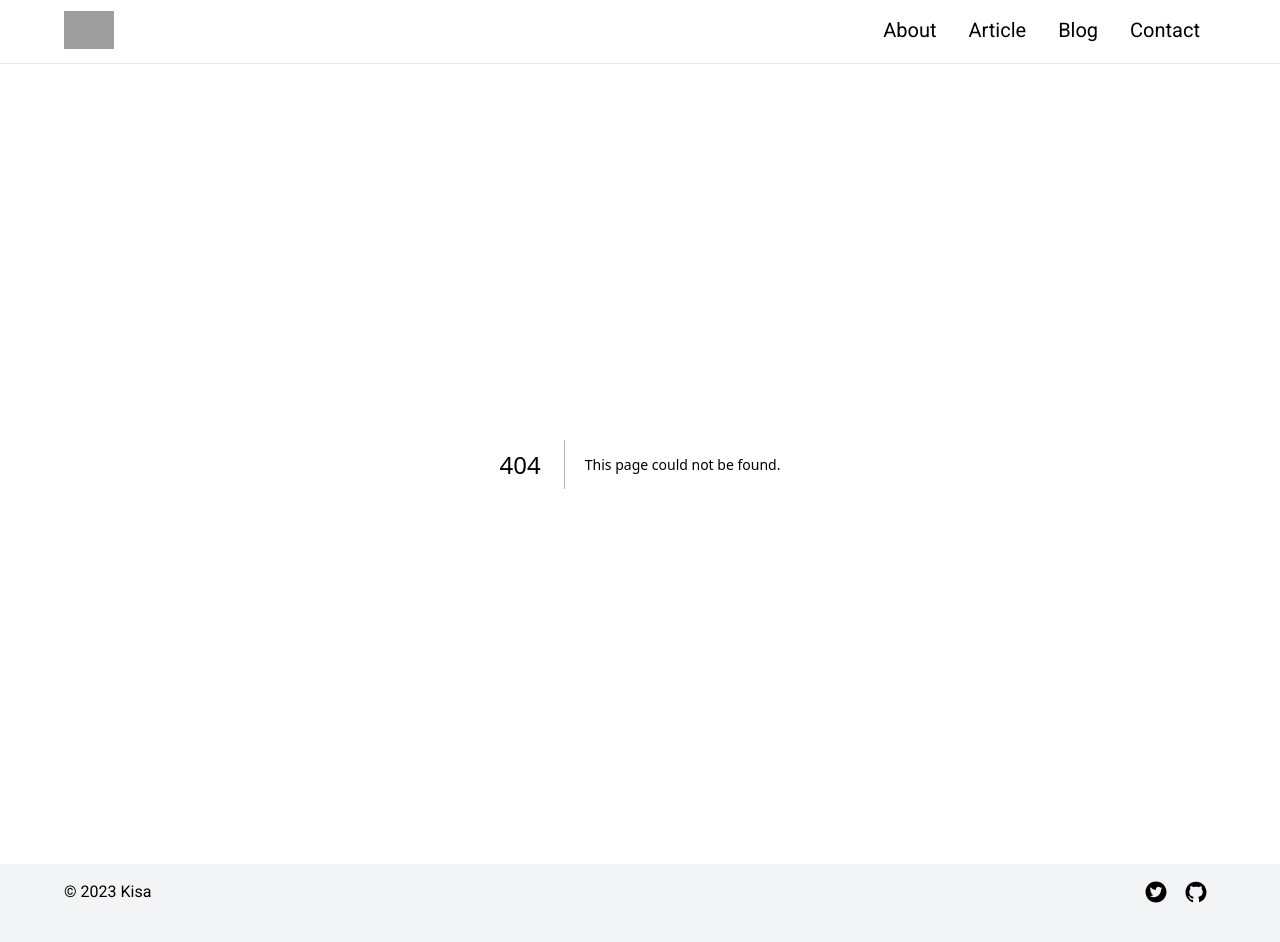
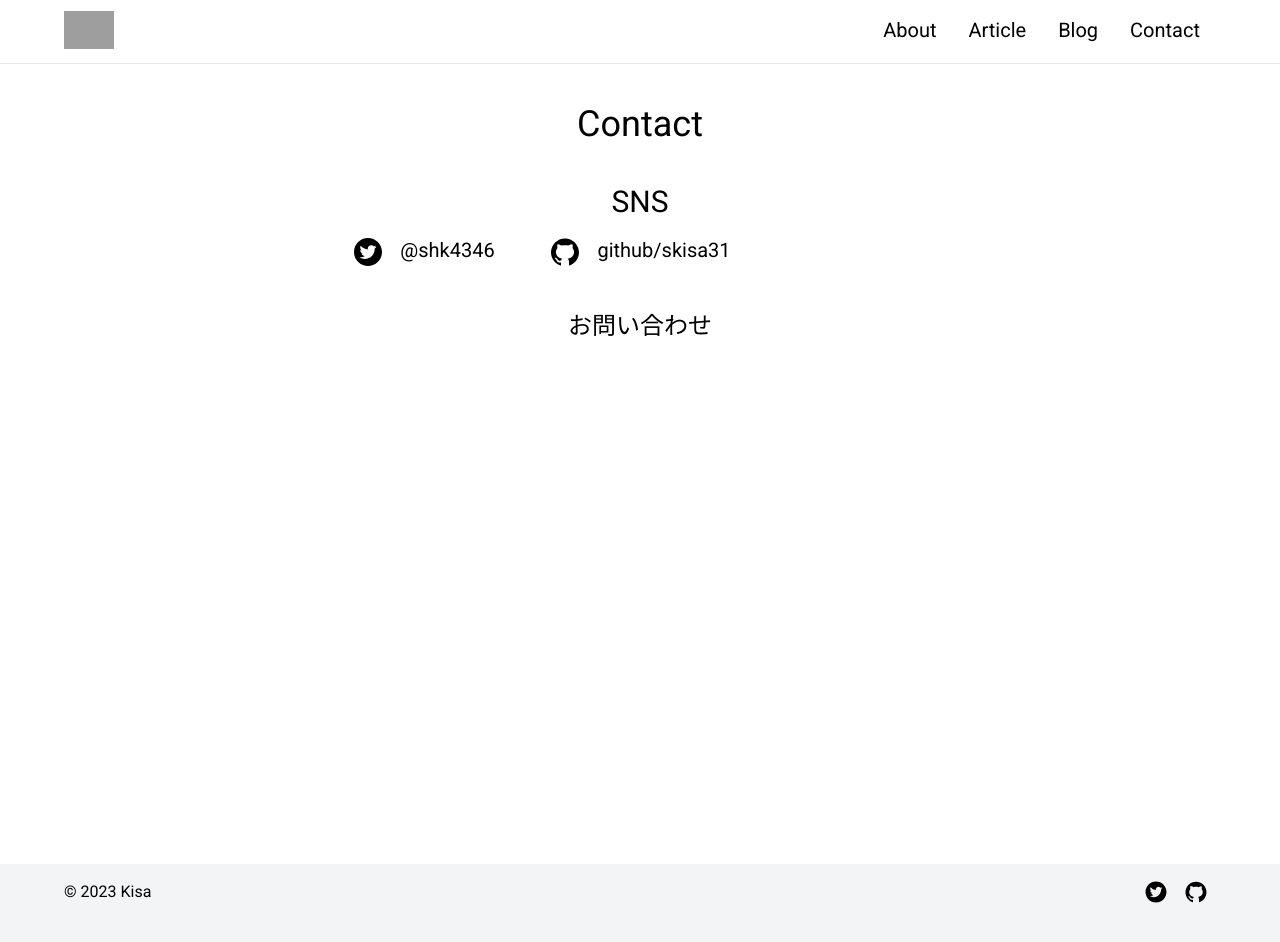
Before and after one commit to skisa31/portfolio, a Next.js app in the folder frontend/: page /contact in a window 1280 px wide. Before the commit this address had no page. Shown: the top 942 px of the page. Built offline with nearby package versions, Linux system fonts and the light colour scheme; grey boxes are pictures that could not be loaded.

Commit message:
Contactページ作成

```diff
--- /dev/null
+++ b/frontend/app/contact/page.tsx
@@ -0,0 +1,78 @@
+"use client";
+
+import Header from "../header";
+import Footer from "../footer";
+import { AiFillTwitterCircle } from "react-icons/ai";
+import { AiFillGithub } from "react-icons/ai";
+import { SubmitHandler, useForm } from 'react-hook-form';
+import * as yup from 'yup';
+import { yupResolver } from '@hookform/resolvers/yup';
+
+type ContactForm = {
+  name: string;
+  email: string;
+  message: string;
+}
+
+const schema = yup.object({
+  name: yup.string().required('必須項目です'),
+  email: yup.string().email('メールアドレスの形式で入力してください').required('必須項目です'),
+  message: yup.string().required('必須項目です'),
+})
+
+const Contact = () => {
+  const { register, handleSubmit, formState: { errors } } = useForm<ContactForm>({
+    resolver: yupResolver(schema),
+  })
+
+  const onSubmit: SubmitHandler<ContactForm> = async (data) => {
+    const res = await fetch('api/sendMail', {
+      method: 'POST',
+      headers: {
+        'Content-Type': 'application/json'
+      },
+      body: JSON.stringify(data),
+    });
+    if (res.status === 200) {
+      alert('送信しました');
+    } else {
+      alert('送信に失敗しました');
+    };
+  }
+
+  return (
+    <div className='flex flex-col min-h-screen'>
+      <div className='max-w-6xl mx-auto font-roboto'>
+        <div className='text-4xl mx-auto pt-10 text-center'>
+          <h1>Contact</h1>
+        </div>
+        <div className='grid grid-cols-3 gap-4 mx-auto pt-10 text-center'>
+          <div className="col-span-3">
+            <h2 className="text-3xl">SNS</h2>
+          </div>
+          <div className="col-span-1 flex">
+            <div className="pr-4">
+              <AiFillTwitterCircle size={32} />
+            </div>
+            <a href="https://github.com/skisa31" target="_brank" rel="noopener noreferrer" className="flex-1 text-xl text-left hover:underline hover:cursor-pointer">
+              @shk4346
+            </a>
+          </div>
+          <div className="col-span-1 flex">
+            <div className="pr-4">
+              <AiFillGithub size={32} />
+            </div>
+            <a href="https://github.com/skisa31" target="_brank" rel="noopener noreferrer" className="flex-1 text-xl text-left hover:underline hover:cursor-pointer">
+              github/skisa31
+            </a>
+          </div>
+        </div>
+        <div className='text-2xl mx-auto pt-10 text-center'>
+          <p className="font-notoSansJp">お問い合わせ</p>
+        </div>
+      </div>
+    </div>
+  )
+}
+
+export default Contact;
```
